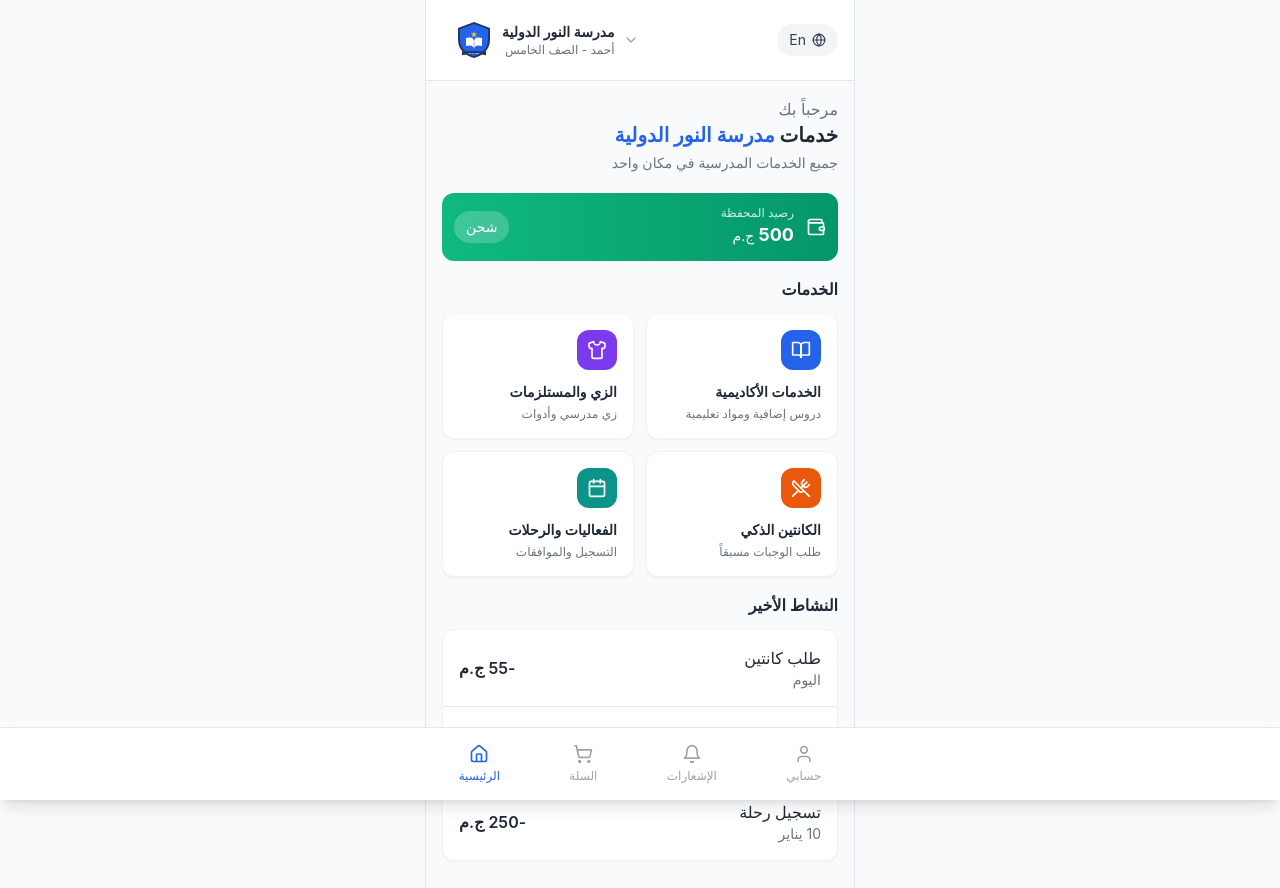
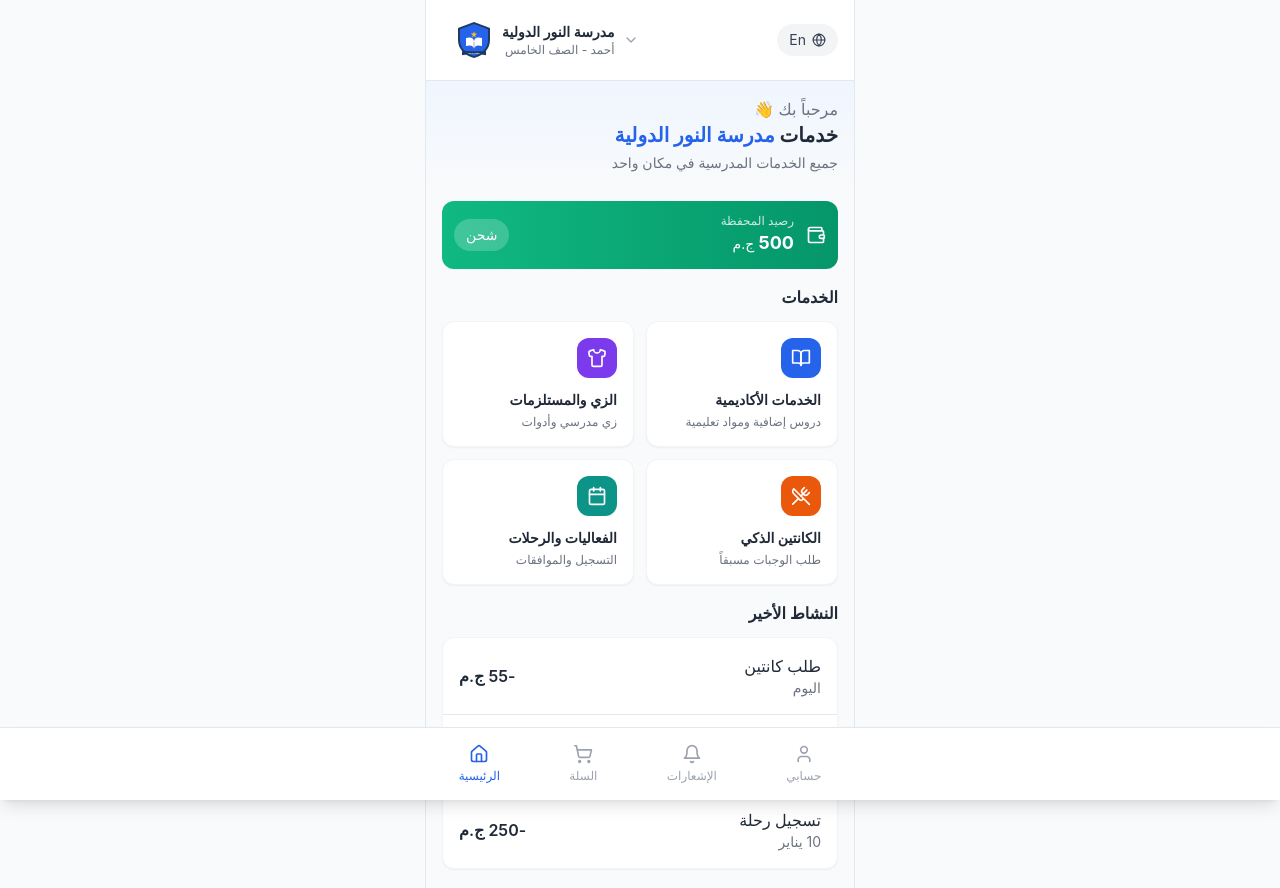
Before and after one commit to ghoneim-mediuslabs/mediuslabs, a Next.js app in the folder projects/school-mart-demo/: page /ar in a window 1280 px wide. Shown: the top 888 px of the page. Built offline with nearby package versions, Linux system fonts and the light colour scheme.

Commit message:
demo v15

```diff
--- a/projects/school-mart-demo/app/[locale]/page.tsx
+++ b/projects/school-mart-demo/app/[locale]/page.tsx
@@ -40,9 +40,9 @@ export default function HomePage({ params }: { params: { locale: string } }) {
       />
 
       {/* Welcome Message */}
-      <div className="px-4 pt-4 pb-2">
+      <div className="px-4 pt-4 pb-4 bg-gradient-to-b from-blue-50 to-gray-50">
         <p className="text-gray-500">
-          {isAr ? 'مرحباً بك' : 'Welcome'}
+          {isAr ? 'مرحباً بك' : 'Welcome'} 👋
         </p>
         <h1 className="text-xl font-bold text-gray-800">
           {isAr ? 'خدمات' : 'Services of'}{' '}
```
